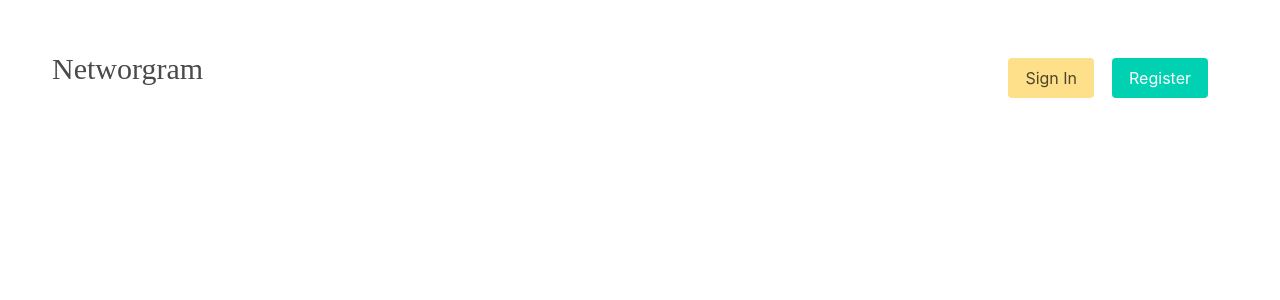
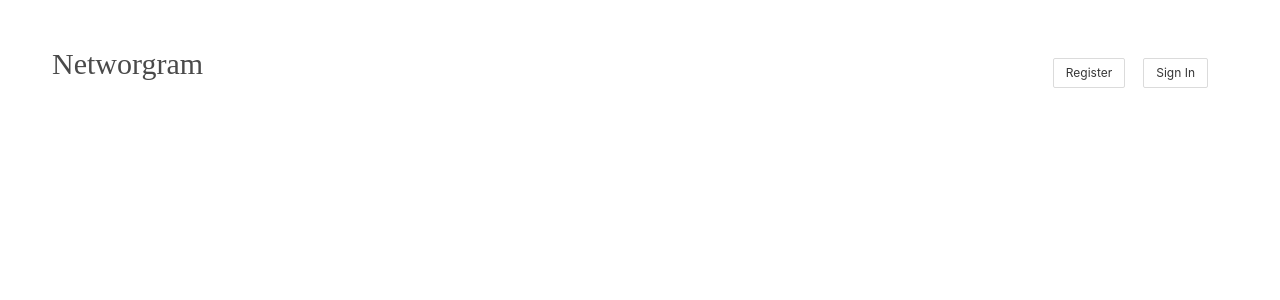
Before and after one commit to DanielJoung/networgrams_frontend, a React (Create React App) app: page / in a window 1280 px wide. Shown: the top 300 px of the page. Built offline with nearby package versions, Linux system fonts and the light colour scheme; a web font is replaced by a local one.

Commit message:
try to fix user name

```diff
--- a/src/App.css
+++ b/src/App.css
@@ -25,13 +25,28 @@
   color: inherit;
 }
 
+#welcome_p {
+  font-family: "Josefin Sans", cursive ;
+}
+
+.head {
+  white-space: nowrap;
+  overflow: auto;
+}
+
 /* form */
 #form {
   margin: 10px 30px 10px 30px;
 }
 
+/* LogIn Register page */
 #log-reg-h1 {
   font-family: 'Rubik Bubbles', cursive;
   text-align: center;
   font-size: 40px;
 }
+
+#reg-log-error {
+  color: red;
+  padding-left: 50px;
+}
--- a/src/Components/page/Header.js
+++ b/src/Components/page/Header.js
@@ -15,7 +15,11 @@ class Header extends Component {
   render() {
     return (
       <>
-        <nav className="navbar" role="navigation" aria-label="main navigation">
+        <nav
+          className="navbar head"
+          role="navigation"
+          aria-label="main navigation"
+        >
           <div className="navbar-brand">
             <a className="navbar-item" href="/" id="header-title">
               Networgram
@@ -29,8 +33,12 @@ class Header extends Component {
                 ) : (
                   ""
                 )}
-                {localStorage.getItem("id") ? <LogoutButton /> : <LoginPage />}
-                {localStorage.getItem("id") ? <PostPage /> : <RegisterPage />}
+                {localStorage.getItem("id") ? (
+                  <LogoutButton />
+                ) : (
+                  <RegisterPage />
+                )}
+                {localStorage.getItem("id") ? <PostPage /> : <LoginPage />}
               </div>
             </div>
           </div>
--- a/src/Components/page/Login.js
+++ b/src/Components/page/Login.js
@@ -10,6 +10,7 @@ class Login extends Component {
     this.state = {
       id: "",
       password: "",
+      error: "",
     };
   }
 
@@ -37,15 +38,17 @@ class Login extends Component {
     const data = await res.json();
     console.log(data);
 
-    if (data.message) {
-      return alert("Invalid ID or Password");
-    } else if (data.error) {
-      return alert("Invalid ID or Password");
+    if (data.message || data.error) {
+      return this.setState({
+        error: "Invalid ID or Password",
+      });
     } else {
       window.location = "/";
       localStorage.setItem("id", data.foundUser.id);
       localStorage.setItem("name", data.foundUser.name);
       localStorage.setItem("password", data.foundUser.password);
+      localStorage.setItem("user_id", data.foundUser._id);
+      console.log(data.foundUser);
     }
     // console.log(localStorage.getItem("id"));
   };
@@ -55,6 +58,7 @@ class Login extends Component {
       <>
         <Header id={this.state.id} />
         <h1 id="log-reg-h1">Sign in</h1>
+        <p id="reg-log-error">{this.state.error}</p>
         <form onSubmit={this.postUser} id="form">
           <div className="field">
             <label className="label">ID</label>
--- a/src/Components/page/PostList.js
+++ b/src/Components/page/PostList.js
@@ -38,6 +38,7 @@ class PostList extends Component {
       })
       .then((data) => {
         console.log("post data", data.post);
+        console.log(data.post.name);
         this.setState({ post: data.post });
       });
   };
@@ -47,7 +48,6 @@ class PostList extends Component {
     copyPost.unshift(post);
     this.setState({
       post: copyPost,
-      name: "",
       title: "",
     });
   };
@@ -59,15 +59,15 @@ class PostList extends Component {
   };
 
   deletePost = (id) => {
-    fetch(process.env.REACT_APP_BACKEND_URL + '/networgram/post/' + id, {
-      method: 'DELETE'
-    }).then (response => {
-      const findIndex = this.state.post.findIndex(post => post._id === id)
-      const copyPost = [...this.state.post]
-      copyPost.splice(findIndex, 1)
-      this.setState({post:copyPost})
-    })
-  }
+    fetch(process.env.REACT_APP_BACKEND_URL + "/networgram/post/" + id, {
+      method: "DELETE",
+    }).then((response) => {
+      const findIndex = this.state.post.findIndex((post) => post._id === id);
+      const copyPost = [...this.state.post];
+      copyPost.splice(findIndex, 1);
+      this.setState({ post: copyPost });
+    });
+  };
 
   render() {
     return (
@@ -77,19 +77,22 @@ class PostList extends Component {
           {this.state.post.map((post, index) => {
             return (
               <div key={post._id}>
-                <p className='name'>
-                {localStorage.getItem('id')}
-                </p>
+                <p className="name">{post.id}</p>
                 <p class="box">
-                  <a onClick={() => this.handleMovePage(post._id)}> {post.title}
+                  <a onClick={() => this.handleMovePage(post._id)}>
+                    {" "}
+                    {post.title}
                   </a>
                 </p>
-                    <button class="button is-small is-danger" onClick={()=>this.deletePost(post._id)}>Delete</button>
-
+                <button
+                  class="button is-small is-danger"
+                  onClick={() => this.deletePost(post._id)}
+                >
+                  Delete
+                </button>
               </div>
             );
           })}
-
         </div>
         {/* <button>Write a new post</button> */}
         <WritePost handleAddPost={this.handleAddPost} />
--- a/src/Components/page/Register.js
+++ b/src/Components/page/Register.js
@@ -38,14 +38,13 @@ class Register extends Component {
       }
     );
     const data = await res.json();
-    if (data.message) {
-      return (this.state.error = "ID is already taken");
-    } else if (
+    if (
+      data.message ||
       this.state.name === "" ||
       this.state.id === "" ||
       this.state.password === ""
     ) {
-      return (this.state.error = "Please fill input");
+      return this.setState({ error: "ID is already taken" });
     } else {
       window.location = "/user/signin";
     }
@@ -59,10 +58,11 @@ class Register extends Component {
       <>
         <Header />
         <h1 id="log-reg-h1">Register</h1>
+        <p id="reg-log-error">{this.state.error}</p>
         <form onSubmit={this.getUser} id="form">
           <div className="field">
             <label className="label">Name</label>
-            <p style={{ color: "red" }}>{this.state.error}</p>
+
             <div className="control has-icons-left">
               <input
                 className="input"
--- a/src/Components/page/WritePost.js
+++ b/src/Components/page/WritePost.js
@@ -47,24 +47,21 @@ class WritePost extends Component {
       <>
         <form onSubmit={this.handleSubmit}>
           <div>
-            <label htmlFor="name"> {localStorage.getItem("name")}</label>
-          </div>
-
-          <div>
             <input
-              class="input is-info"
+              className="input is-info"
               type="text"
               id="title"
               name="title"
               onChange={this.handleChange}
               value={this.state.title}
               placeholder="add a title"
+              required
             />
           </div>
 
           <div>
             <textarea
-              class="textarea"
+              className="textarea"
               type="text"
               id="content"
               name="content"
@@ -72,11 +69,11 @@ class WritePost extends Component {
               onChange={this.handleChange}
               value={this.state.content}
               placeholder="add a post"
+              required
             ></textarea>
           </div>
 
-         <input class="button is-success" type="submit" value="Submit"></input>
-
+          <input class="button is-success" type="submit" value="Submit"></input>
         </form>
       </>
     );
--- a/src/Components/ui/LoginPage.js
+++ b/src/Components/ui/LoginPage.js
@@ -2,7 +2,7 @@ import React from "react";
 
 function LoginPage() {
   return (
-    <a className="button is-warning" href="/user/signin">
+    <a className="button is-small" href="/user/signin">
       Sign In
     </a>
   );
--- a/src/Components/ui/LogoutButton.js
+++ b/src/Components/ui/LogoutButton.js
@@ -7,11 +7,7 @@ class LogoutButton extends Component {
 
   render() {
     return (
-      <a
-        className="is-danger is-rounded button"
-        href="/"
-        onClick={this.handleClick}
-      >
+      <a className="button is-small" href="/" onClick={this.handleClick}>
         Sign Out
       </a>
     );
--- a/src/Components/ui/PostPage.js
+++ b/src/Components/ui/PostPage.js
@@ -2,7 +2,7 @@ import React from "react";
 
 function PostPage() {
   return (
-    <a className="button is-warning" href="/post">
+    <a className="button is-small" href="/post">
       Post
     </a>
   );
--- a/src/Components/ui/RegisterPage.js
+++ b/src/Components/ui/RegisterPage.js
@@ -2,7 +2,7 @@ import React from "react";
 
 function RegisterPage() {
   return (
-    <a className="button is-primary" href="/user/register">
+    <a className="button is-small" href="/user/register">
       Register
     </a>
   );
--- a/src/Components/ui/Welcome.js
+++ b/src/Components/ui/Welcome.js
@@ -2,7 +2,7 @@ import React, { Component } from "react";
 
 class Welcome extends Component {
   render() {
-    return <p> welcome {this.props.id}</p>;
+    return <p id="welcome_p"> welcome {this.props.id}</p>;
   }
 }
 
```
